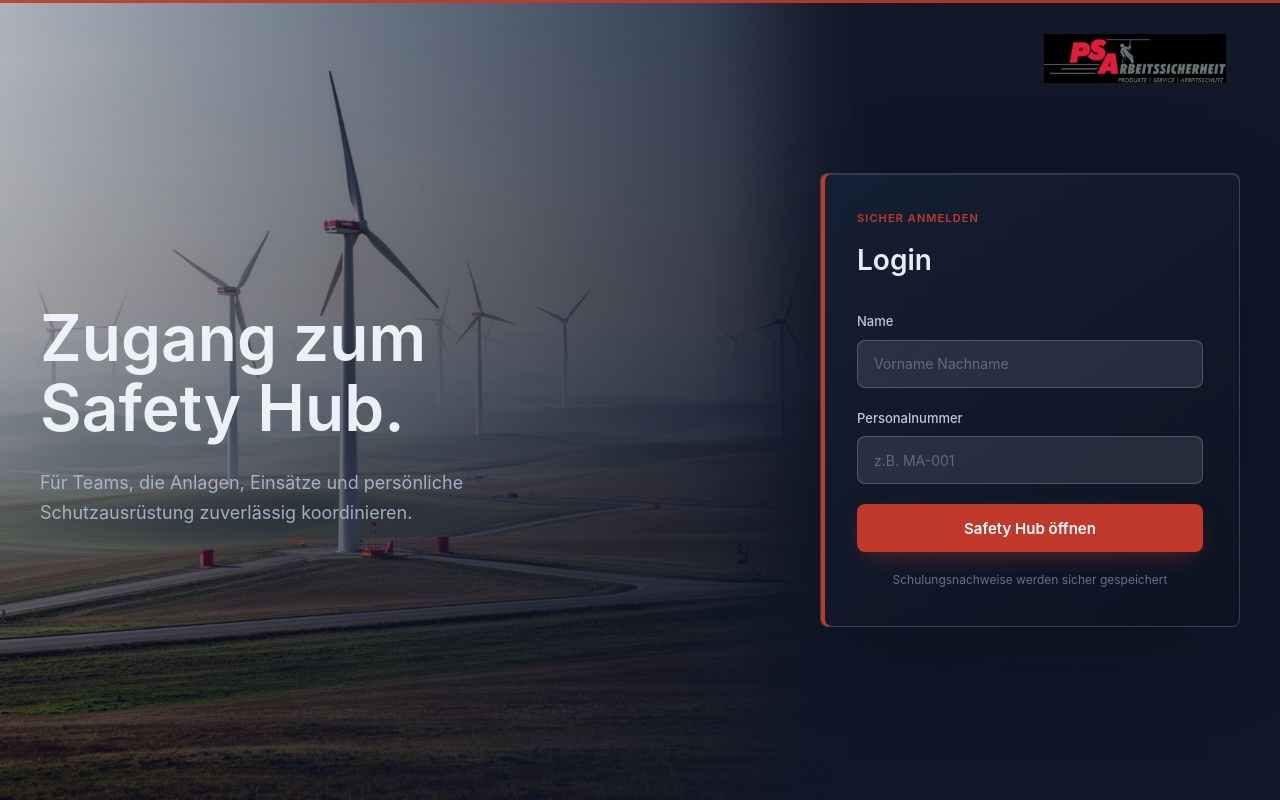
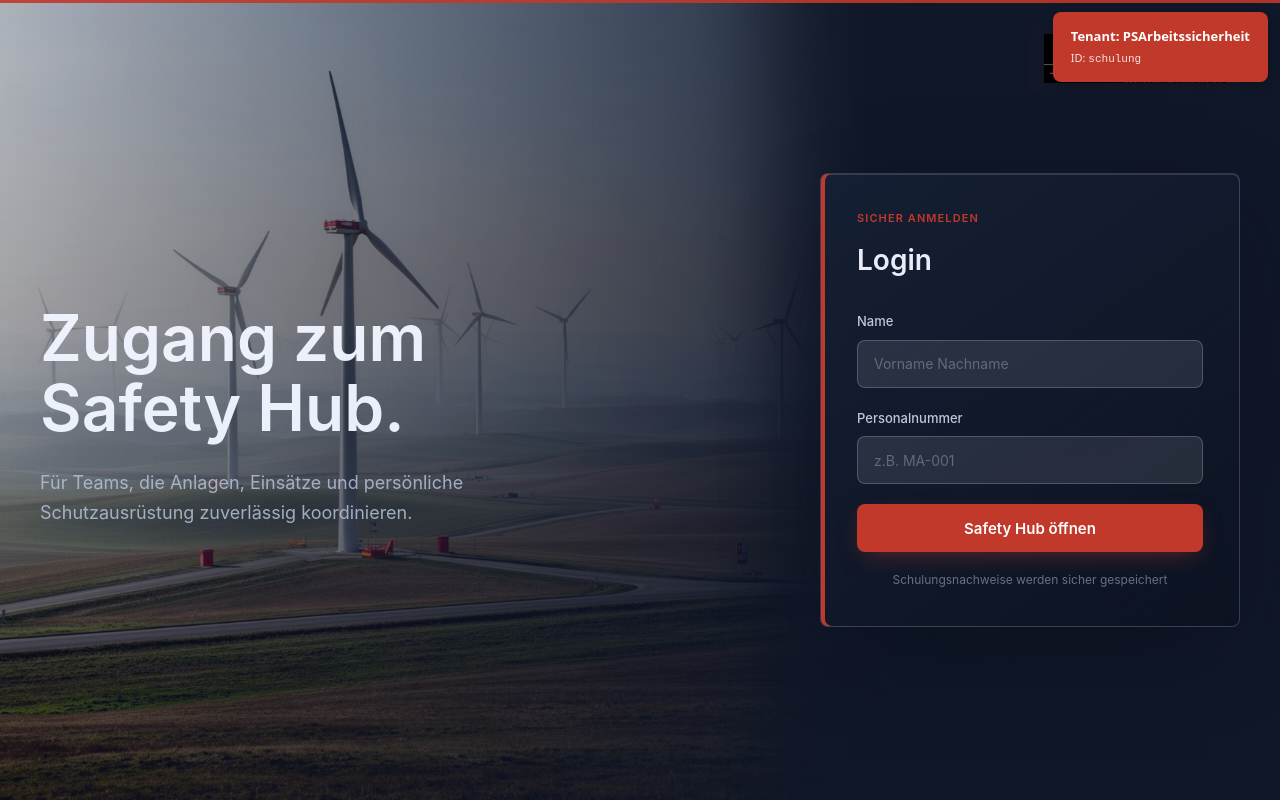
Before and after one commit to MadMicha78/psa-elearning, a React (Vite) app: page / in a window 1280 px wide. Built offline with nearby package versions, Linux system fonts and the light colour scheme.

Commit message:
Multi-Tenant Phase 1: Tenant-Detection + Theme-Config

```diff
--- a/src/main.jsx
+++ b/src/main.jsx
@@ -2,9 +2,15 @@ import React from 'react'
 import ReactDOM from 'react-dom/client'
 import './index.css'
 import App from './App.jsx'
+import { detectTenantId } from './tenants/useTenant'
+import { TenantBadge } from './tenants/TenantBadge'
+
+// TEMPORÄR – fliegt später raus
+console.log('🎯 Aktueller Tenant:', detectTenantId())
 
 ReactDOM.createRoot(document.getElementById('root')).render(
   <React.StrictMode>
     <App />
+    <TenantBadge />
   </React.StrictMode>
 )
--- /dev/null
+++ b/src/tenants/TenantBadge.jsx
@@ -0,0 +1,56 @@
+// src/tenants/TenantBadge.jsx
+// TEMPORÄRES Debug-Badge zur Theme-Visualisierung.
+// Wird in Phase 2 entfernt, sobald das Theme aufs echte Layout angewendet ist.
+
+import { useTenant } from './useTenant';
+
+export function TenantBadge() {
+  const tenant = useTenant();
+
+  return (
+    <div
+      style={{
+        position: 'fixed',
+        top: 12,
+        right: 12,
+        padding: '14px 18px',
+        background: tenant.theme.primaryColor,
+        color: 'white',
+        borderRadius: 8,
+        boxShadow: '0 4px 14px rgba(0,0,0,0.18)',
+        zIndex: 9999,
+        fontFamily: 'system-ui, sans-serif',
+        fontSize: 13,
+        maxWidth: 280,
+      }}
+    >
+      <div style={{ fontWeight: 700, marginBottom: 2 }}>
+        Tenant: {tenant.name}
+      </div>
+      <div style={{ fontSize: 11, opacity: 0.85 }}>
+        ID: <code>{tenant.id}</code>
+      </div>
+
+      {tenant.branding.logo && (
+        <div style={{ marginTop: 10 }}>
+          <img
+            src={tenant.branding.logo}
+            alt={tenant.branding.logoAlt}
+            style={{
+              height: 36,
+              background: 'white',
+              padding: 6,
+              borderRadius: 4,
+            }}
+          />
+        </div>
+      )}
+
+      {tenant.branding.loginTitle && (
+        <div style={{ marginTop: 10, fontSize: 12 }}>
+          Titel: <strong>{tenant.branding.loginTitle}</strong>
+        </div>
+      )}
+    </div>
+  );
+}
--- /dev/null
+++ b/src/tenants/config.js
@@ -0,0 +1,41 @@
+// src/tenants/config.js
+// Multi-Tenant-Konfiguration. Jeder Tenant entspricht einer Subdomain:
+//   wissen.psarbeitssicherheit.de   → tenants.wissen
+//   schulung.psarbeitssicherheit.de → tenants.schulung
+
+export const tenants = {
+  schulung: {
+    id: 'schulung',
+    name: 'PSArbeitssicherheit',
+    theme: {
+      primaryColor: '#c0392b', // PSA-Rot
+    },
+    branding: {
+      // Aktuell noch hartcodiert in EmployeeApp.jsx – Migration in späterer Phase
+    },
+  },
+
+  wissen: {
+    id: 'wissen',
+    name: 'PSA Sicherheitstechnik',
+    theme: {
+      primaryColor: '#353D92',   // PSA-Blau (Maike)
+      brandTeal: '#0F766E',      // Akzent aus Mockup
+      brandTealLight: '#14B8A6',
+      navy: '#0F1B2D',           // Sidebar-Hintergrund
+      bg: '#F7F8FA',
+      surface: '#FFFFFF',
+      border: '#E5E7EB',
+      text: '#0F172A',
+      textMuted: '#64748B',
+    },
+    branding: {
+      logo: '/tenants/wissen/logo.png',
+      logoAlt: 'PSA Sicherheitstechnik',
+      loginTitle: 'Wissensportal',
+      loginSubtitle: 'PSA Sicherheitstechnik',
+    },
+  },
+};
+
+export const DEFAULT_TENANT = 'schulung';
--- /dev/null
+++ b/src/tenants/useTenant.js
@@ -0,0 +1,29 @@
+// src/tenants/useTenant.js
+import { useMemo } from 'react';
+import { tenants, DEFAULT_TENANT } from './config';
+
+/**
+ * Ermittelt die Tenant-ID:
+ *   1. Query-Param ?tenant=wissen  (Dev / Codespace / Vercel-Preview)
+ *   2. Subdomain wissen.*          (Production)
+ *   3. Fallback: DEFAULT_TENANT
+ */
+export function detectTenantId() {
+  if (typeof window === 'undefined') return DEFAULT_TENANT;
+
+  const params = new URLSearchParams(window.location.search);
+  const fromQuery = params.get('tenant');
+  if (fromQuery && tenants[fromQuery]) return fromQuery;
+
+  const firstPart = window.location.hostname.split('.')[0];
+  if (tenants[firstPart]) return firstPart;
+
+  return DEFAULT_TENANT;
+}
+
+export function useTenant() {
+  return useMemo(() => {
+    const id = detectTenantId();
+    return tenants[id];
+  }, []);
+}
```
Also changed, not shown: public/tenants/wissen/logo.png (added).
